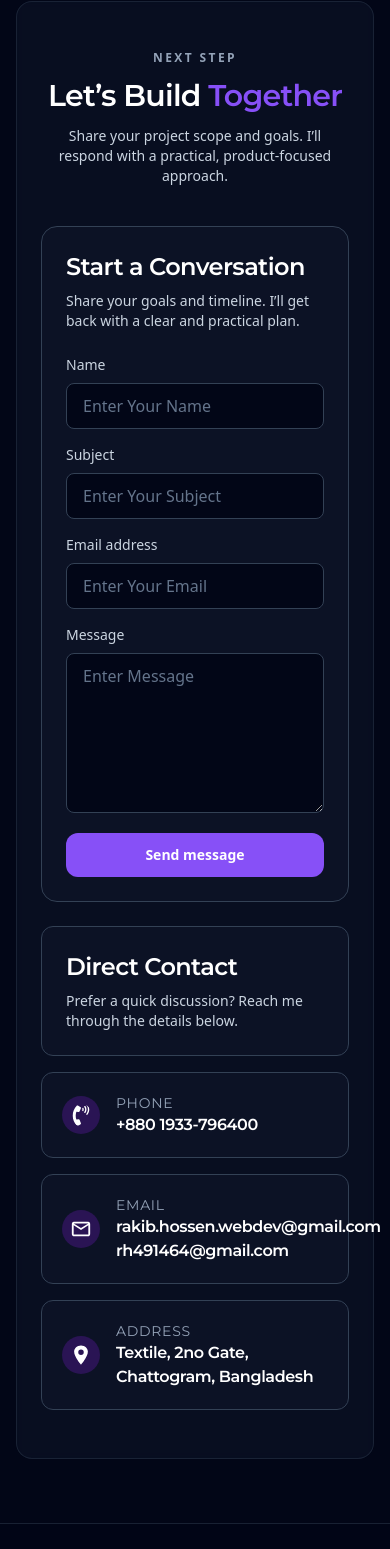
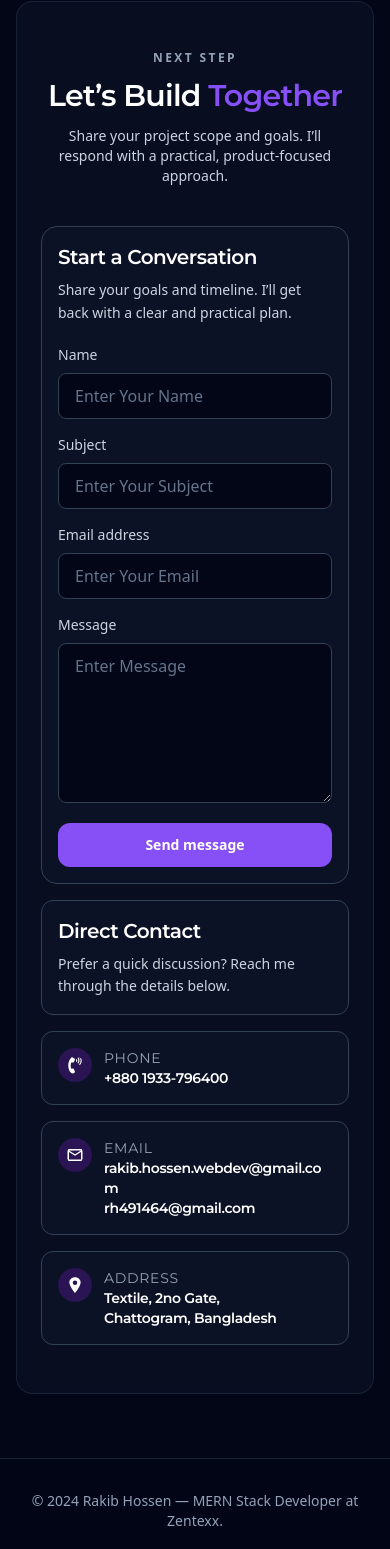
Before and after one commit to RakibHossen678/Rakib-Hossen-Portfolio, a Next.js app: page / in a window 390 px wide. Shown: the part 7235-8784 px from the top of the page. Built offline with nearby package versions, Linux system fonts and the light colour scheme.

Commit message:
style: improve layout and spacing in ContactComponent for better responsiveness

```diff
--- a/src/components/HomePage/ContactComponent.jsx
+++ b/src/components/HomePage/ContactComponent.jsx
@@ -28,18 +28,18 @@ const Contact = () => {
 
   return (
     <div>
-      <div className="grid grid-cols-1 items-start gap-6 lg:grid-cols-[1.1fr_0.9fr] lg:gap-8">
+      <div className="grid grid-cols-1 items-start gap-4 sm:gap-6 lg:grid-cols-[1.1fr_0.9fr] lg:gap-8">
         <motion.div
           initial={{ opacity: 0, y: 25 }}
           animate={{ opacity: 1, y: 0 }}
           transition={{ duration: 0.4, ease: "easeOut" }}
-          className="w-full rounded-2xl border border-slate-700 bg-slate-900/60 p-6 md:p-8"
+          className="w-full rounded-2xl border border-slate-700 bg-slate-900/60 p-4 sm:p-6 md:p-8"
         >
-          <div className="mb-6">
-            <h3 className="text-2xl font-semibold text-white">
+          <div className="mb-5 sm:mb-6">
+            <h3 className="text-xl font-semibold text-white sm:text-2xl">
               Start a Conversation
             </h3>
-            <p className="mt-2 text-sm text-slate-300 md:text-base">
+            <p className="mt-2 text-sm leading-relaxed text-slate-300 md:text-base">
               Share your goals and timeline. I’ll get back with a clear and
               practical plan.
             </p>
@@ -104,11 +104,11 @@ const Contact = () => {
           transition={{ duration: 0.4, ease: "easeOut" }}
           className="w-full space-y-4"
         >
-          <div className="rounded-xl border border-slate-700 bg-slate-900/60 p-6">
-            <h3 className="text-2xl font-semibold text-white">
+          <div className="rounded-xl border border-slate-700 bg-slate-900/60 p-4 sm:p-6">
+            <h3 className="text-xl font-semibold text-white sm:text-2xl">
               Direct Contact
             </h3>
-            <p className="mt-2 text-sm text-slate-300">
+            <p className="mt-2 text-sm leading-relaxed text-slate-300">
               Prefer a quick discussion? Reach me through the details below.
             </p>
           </div>
@@ -117,19 +117,19 @@ const Contact = () => {
             initial={{ opacity: 0, x: -20 }}
             animate={{ opacity: 1, x: 0 }}
             transition={{ duration: 0.35, delay: 0.05, ease: "easeOut" }}
-            className="flex items-center gap-4 rounded-xl border border-slate-700 bg-slate-900/60 p-5"
+            className="flex items-start gap-3 rounded-xl border border-slate-700 bg-slate-900/60 p-4 sm:items-center sm:gap-4 sm:p-5"
           >
             <div>
               <FaPhoneVolume
                 className="rounded-full bg-secondary p-2 text-white"
-                size={38}
+                size={34}
               />
             </div>
             <div>
               <h1 className="text-sm uppercase tracking-wider text-slate-400">
                 Phone
               </h1>
-              <h1 className="text-base font-semibold text-white">
+              <h1 className="text-sm font-semibold text-white sm:text-base">
                 +880 1933-796400
               </h1>
             </div>
@@ -139,22 +139,22 @@ const Contact = () => {
             initial={{ opacity: 0, x: -20 }}
             animate={{ opacity: 1, x: 0 }}
             transition={{ duration: 0.35, delay: 0.1, ease: "easeOut" }}
-            className="flex items-center gap-4 rounded-xl border border-slate-700 bg-slate-900/60 p-5"
+            className="flex items-start gap-3 rounded-xl border border-slate-700 bg-slate-900/60 p-4 sm:items-center sm:gap-4 sm:p-5"
           >
             <div>
               <MdOutlineMailOutline
                 className="rounded-full bg-secondary p-2 text-white"
-                size={38}
+                size={34}
               />
             </div>
-            <div>
+            <div className="min-w-0">
               <h1 className="text-sm uppercase tracking-wider text-slate-400">
                 Email
               </h1>
-              <h1 className="text-base font-semibold text-white">
-              rakib.hossen.webdev@gmail.com
+              <h1 className="break-all text-sm font-semibold text-white sm:text-base">
+                rakib.hossen.webdev@gmail.com
               </h1>
-              <h1 className="text-base font-semibold text-white">
+              <h1 className="break-all text-sm font-semibold text-white sm:text-base">
                 rh491464@gmail.com
               </h1>
             </div>
@@ -164,19 +164,19 @@ const Contact = () => {
             initial={{ opacity: 0, x: -20 }}
             animate={{ opacity: 1, x: 0 }}
             transition={{ duration: 0.35, delay: 0.15, ease: "easeOut" }}
-            className="flex items-center gap-4 rounded-xl border border-slate-700 bg-slate-900/60 p-5"
+            className="flex items-start gap-3 rounded-xl border border-slate-700 bg-slate-900/60 p-4 sm:items-center sm:gap-4 sm:p-5"
           >
             <div>
               <IoLocationSharp
                 className="rounded-full bg-secondary p-2 text-white"
-                size={38}
+                size={34}
               />
             </div>
             <div>
               <h1 className="text-sm uppercase tracking-wider text-slate-400">
                 Address
               </h1>
-              <h1 className="text-base font-semibold text-white">
+              <h1 className="text-sm font-semibold text-white sm:text-base">
                 Textile, 2no Gate,
                 <br /> Chattogram, Bangladesh
               </h1>
```
